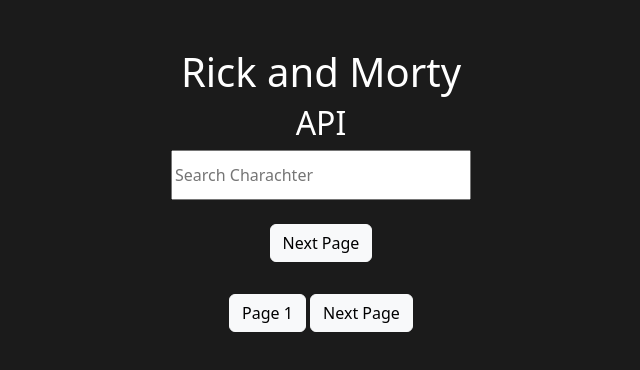
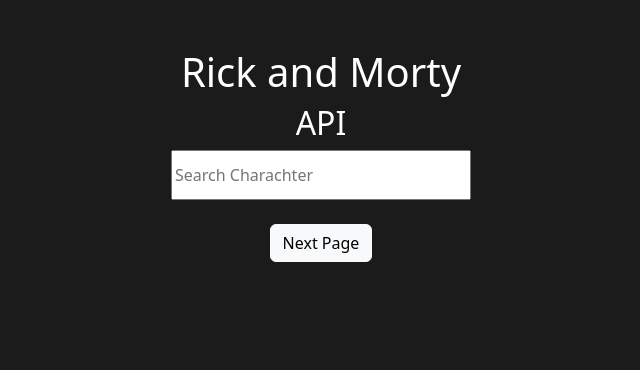
Before and after one commit to Nicolas-Mazziotti/getApi, a plain HTML site: page index.html in a window 1280 px wide. Shown: the whole page, without its empty margins (319-959 px from the left). Drawn offline with nearby package versions, Linux system fonts and the light colour scheme; no server answers.

Commit message:
Clean html

```diff
--- a/index.html
+++ b/index.html
@@ -23,10 +23,7 @@
         <button id="nextPage" class="btn btn-light next">Next Page</button>
     </div>
         <div id="charactersContainer"></div>
-    <div>
-        <button id="previousPage" class="btn btn-light">Page 1</button>
-        <button id="nextPage" class="btn btn-light next">Next Page</button>
-    </div>
+
 
 
 
```
